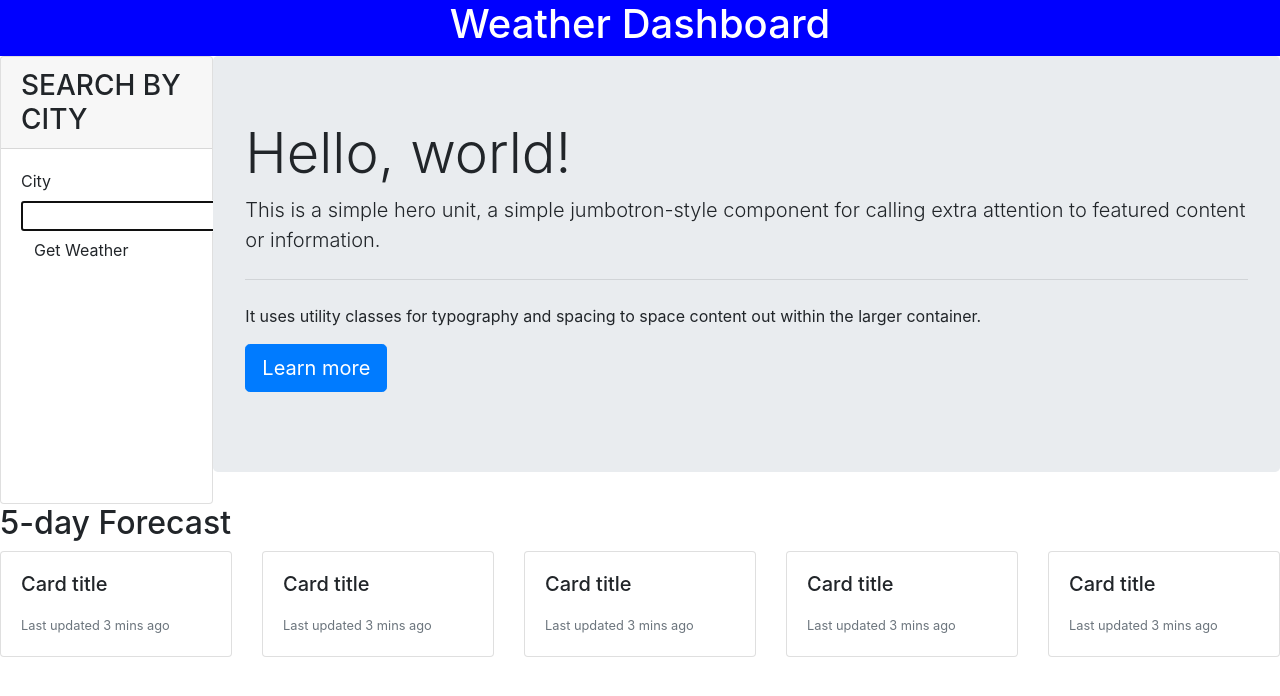
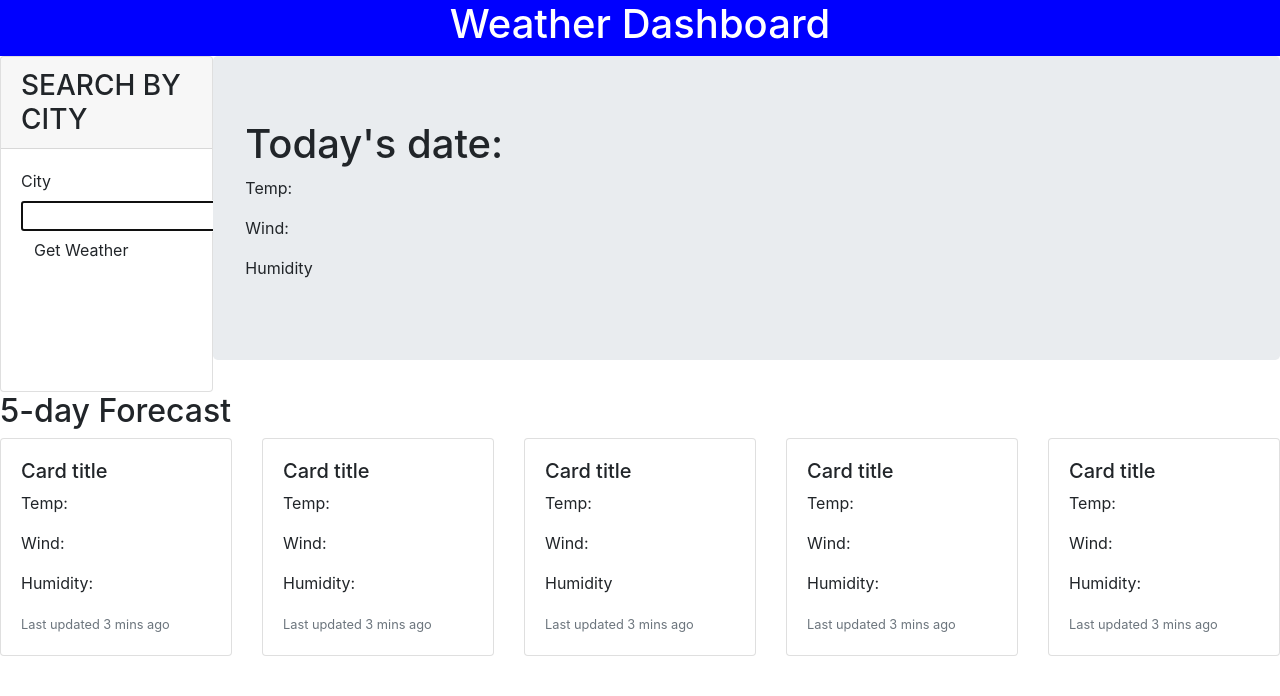
Before and after one commit to jsoh11/Jordan-WeatherApp, a plain HTML site: page index.html in a window 1280 px wide. Drawn offline with nearby package versions, Linux system fonts and the light colour scheme; no server answers.

Commit message:
update index.html

```diff
--- a/index.html
+++ b/index.html
@@ -1,5 +1,6 @@
 <!DOCTYPE html>
 <html lang="en">
+
 <head>
   <meta charset="UTF-8">
   <meta http-equiv="X-UA-Compatible" content="IE=edge">
@@ -8,6 +9,7 @@
   <link rel="stylesheet" href="https://cdnjs.cloudflare.com/ajax/libs/twitter-bootstrap/4.5.0/css/bootstrap.min.css">
   <link rel="stylesheet" href="./style.css">
 </head>
+
 <body>
   <header class="header">
     <h1>Weather Dashboard</h1>
@@ -16,7 +18,7 @@
   <section class="d-flex ">
     <div class="card">
       <h3 class="card-header text-uppercase">Search By city</h3>
-            <form id="user-form" class="card-body">
+      <form id="search-city" class="card-body">
         <label class="form-label" for="city">City</label>
         <input name="city" id="city" type="text" autofocus="true" class="form-input" />
         <button type="submit" class="btn">Get Weather</button>
@@ -24,13 +26,10 @@
     </div>
 
     <div class="jumbotron col-10">
-            <h1 class="display-4">Hello, world!</h1>
-            <p class="lead">This is a simple hero unit, a simple jumbotron-style component for calling extra attention to featured content or information.</p>
-            <hr class="my-4">
-            <p>It uses utility classes for typography and spacing to space content out within the larger container.</p>
-            <p class="lead">
-              <a class="btn btn-primary btn-lg" href="#" role="button">Learn more</a>
-            </p>
+      <h1 class="date-main">Today's date:</h1>
+      <p class="temp-main">Temp:</p>
+      <p class="wind-main">Wind:</p>
+      <p class="hum-main">Humidity</p>
     </div>
   </section>
   <section>
@@ -38,36 +37,46 @@
     <div class="card-deck">
       <div class="card">
         <div class="card-body">
-            <h5 class="card-title">Card title</h5>
-            <p class="card-text"></p>
+          <h5 class="card-date">Card title</h5>
+          <p class="temp-1">Temp:</p>
+          <p class="wind-1">Wind:</p>
+          <p class="hum-1">Humidity:</p>
           <p class="card-text"><small class="text-muted">Last updated 3 mins ago</small></p>
         </div>
       </div>
       <div class="card">
         <div class="card-body">
-            <h5 class="card-title">Card title</h5>
-            <p class="card-text"></p>
+          <h5 class="card-date">Card title</h5>
+          <p class="temp-2">Temp:</p>
+          <p class="wind-2">Wind:</p>
+          <p class="hum-2">Humidity:</p>
           <p class="card-text"><small class="text-muted">Last updated 3 mins ago</small></p>
         </div>
       </div>
       <div class="card">
         <div class="card-body">
-              <h5 class="card-title">Card title</h5>
-              <p class="card-text"></p>
+          <h5 class="card-date">Card title</h5>
+          <p class="temp-3">Temp:</p>
+          <p class="wind-3">Wind:</p>
+          <p class="hum-3">Humidity</p>
           <p class="card-text"><small class="text-muted">Last updated 3 mins ago</small></p>
         </div>
       </div>
       <div class="card">
         <div class="card-body">
-              <h5 class="card-title">Card title</h5>
-              <p class="card-text"></p>
+          <h5 class="card-date">Card title</h5>
+          <p class="temp-4">Temp:</p>
+          <p class="wind-4">Wind:</p>
+          <p class="hum-4">Humidity:</p>
           <p class="card-text"><small class="text-muted">Last updated 3 mins ago</small></p>
         </div>
       </div>
       <div class="card">
         <div class="card-body">
-              <h5 class="card-title">Card title</h5>
-              <p class="card-text"></p>
+          <h5 class="card-date">Card title</h5>
+          <p class="temp-5">Temp:</p>
+          <p class="wind-5">Wind:</p>
+          <p class="hum-5">Humidity:</p>
           <p class="card-text"><small class="text-muted">Last updated 3 mins ago</small></p>
         </div>
       </div>
@@ -76,4 +85,5 @@
 
   <script src="./script.js"></script>
 </body>
+
 </html>
--- a/script.js
+++ b/script.js
@@ -1,6 +1,8 @@
+let searchFormEl = document.querySelector('#search-city');
+
 let apiKey = "1632de6bdebb99057b37059590e9992d";
 
-let queryUrl = `https://api.openweathermap.org/data/2.5/forecast?q=Dallas&appid=${apiKey}`;
+let queryUrl = `https://api.openweathermap.org/data/2.5/forecast?q=' + choseCity + '&appid=${apiKey}`;
 
 
 fetch(queryUrl)
@@ -8,3 +10,9 @@ fetch(queryUrl)
 .then(weatherData => {
     console.log(weatherData);
 })
+
+
+function getParams() {
+
+
+}
```
Lines whose indentation alone changed are shown as unchanged.
